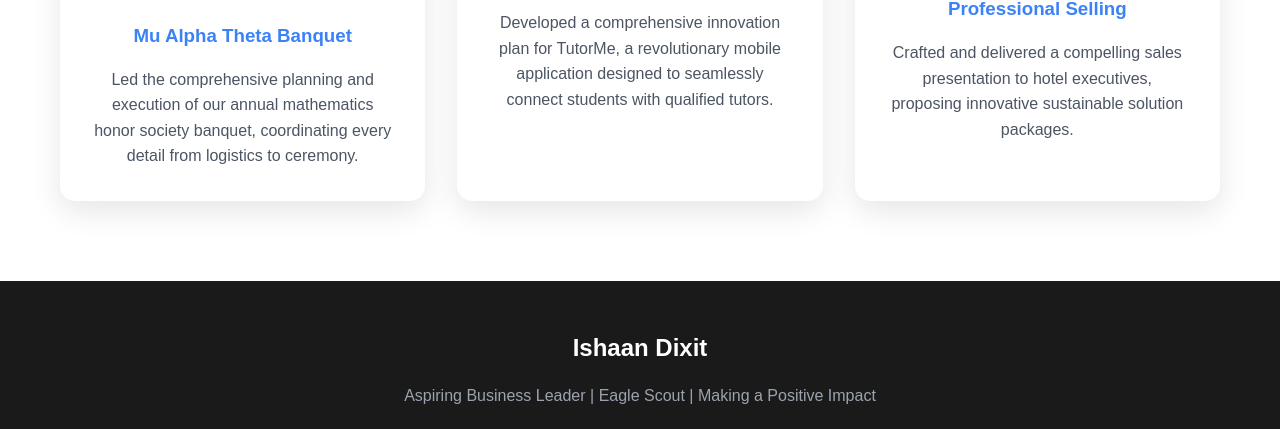
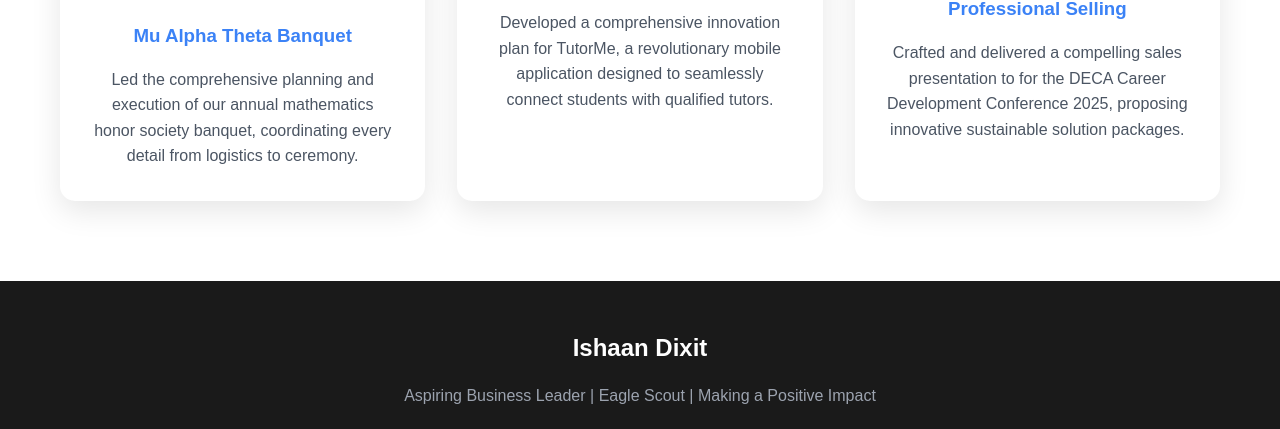
Before and after one commit to Dixit-Ishaan/ishaan-dixit-portfolio, a plain HTML site: page projects.html in a window 1280 px wide. Shown: the part 1253-1682 px from the top of the page. Drawn offline with Linux system fonts and the light colour scheme.

Commit message:
Update projects.html

```diff
--- a/projects.html
+++ b/projects.html
@@ -110,7 +110,7 @@
                         <img src="HTPS Selling.png" alt="Sustainable Hospitality" style="width:100%; border-radius: 10px; margin-bottom: 1rem;">
                     </a>
                     <h3>DECA Hospitality and Tourism Professional Selling</h3>
-                    <p>Crafted and delivered a compelling sales presentation to hotel executives, proposing innovative sustainable solution packages.</p>
+                    <p>Crafted and delivered a compelling sales presentation to for the DECA Career Development Conference 2025, proposing innovative sustainable solution packages.</p>
                 </div>
             </div>
         </div>
```
